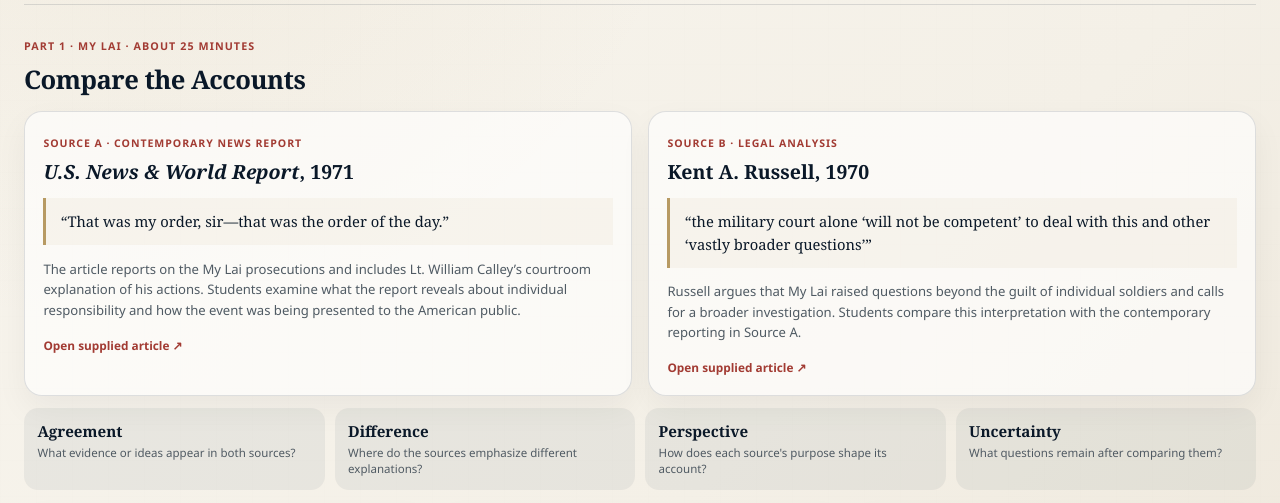
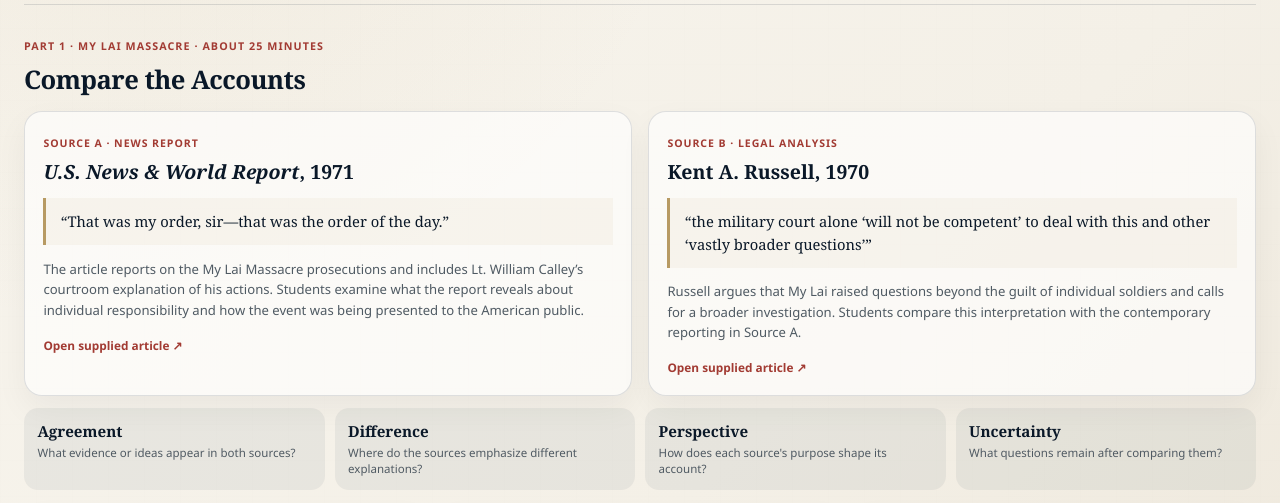
Before and after one commit to DellProgram/SOURCES-LessonModule, a plain HTML site: page corroborate.html in a window 1280 px wide. Shown: the part 260-763 px from the top of the page. Drawn offline with Linux system fonts and the light colour scheme.

Commit message:
Update corroborate.html

```diff
--- a/corroborate.html
+++ b/corroborate.html
@@ -37,17 +37,17 @@
 
       <div class="corroborate-section reveal reveal-delay-1">
         <div class="corroborate-section-heading">
-          <span class="action-label">Part 1 · My Lai · About 25 Minutes</span>
+          <span class="action-label">Part 1 · My Lai Massacre · About 25 Minutes</span>
           <h2>Compare the Accounts</h2>
         </div>
 
         <div class="corroborate-source-grid">
           <article class="corroborate-source-card">
-            <span class="source-type">Source A · Contemporary News Report</span>
+            <span class="source-type">Source A · News Report</span>
             <h3><em>U.S. News &amp; World Report</em>, 1971</h3>
             <blockquote>“That was my order, sir—that was the order of the day.”</blockquote>
             <p>
-              The article reports on the My Lai prosecutions and includes Lt. William Calley’s courtroom explanation of his actions. Students examine what the report reveals about individual responsibility and how the event was being presented to the American public.
+              The article reports on the My Lai Massacre prosecutions and includes Lt. William Calley’s courtroom explanation of his actions. Students examine what the report reveals about individual responsibility and how the event was being presented to the American public.
             </p>
             <a class="source-link" href="materials/mylai-usnews-1971.pdf" target="_blank" rel="noopener">Open supplied article ↗</a>
           </article>
@@ -75,14 +75,14 @@
         <article class="procedure-action-card reveal reveal-delay-2">
           <span class="action-label">Teacher Does</span>
           <p>
-            Provide the selected My Lai excerpts and model one example of corroboration. Ask students to distinguish between what each source <strong>reports</strong>, what it <strong>argues</strong>, and what additional evidence would be needed before reaching a broader conclusion.
+            Provide the selected My Lai Massacre excerpts and model one example of corroboration. Ask students to distinguish between what each source <strong>reports</strong>, what it <strong>argues</strong>, and what additional evidence would be needed before reaching a broader conclusion.
           </p>
         </article>
 
         <article class="procedure-action-card reveal reveal-delay-3">
           <span class="action-label">Students Do</span>
           <p>
-            Add both My Lai sources to the <strong>Vietnam War Evidence Chart</strong> and complete the corroboration comparison: one point of agreement, one difference or complication, each source's perspective, and one remaining question.
+            Add both My Lai Massacre sources to the <strong>Vietnam War Evidence Chart</strong> and complete the corroboration comparison: one point of agreement, one difference or complication, each source's perspective, and one remaining question.
           </p>
         </article>
 
```
